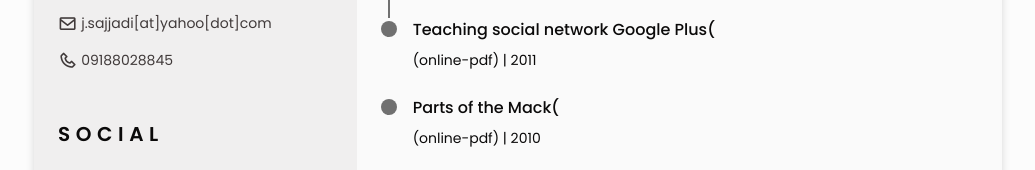
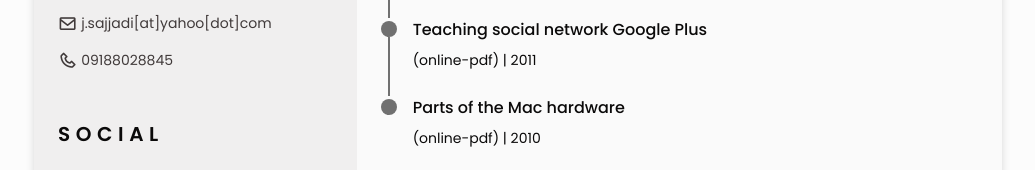
Before and after one commit to javadsajjadi/cv, a plain HTML site: page index.html in a window 1280 px wide. Shown: the part 421-591 px from the top of the page, without its empty margins (122-1157 px from the left). Drawn offline with nearby package versions, Linux system fonts and the light colour scheme.

Commit message:
Update index.html

```diff
--- a/index.html
+++ b/index.html
@@ -278,11 +278,11 @@ association.</span>
                             <div class="experience__content">
                                 <div class="experience__time">
                                    <span class="experience__rounder"></span>
-                                   <!-- <span class="experience__line"></span>            -->
+                                    <span class="experience__line"></span>
                                 </div>
 
                                 <div class="experience__data bd-grid">
-                                    <h3 class="experience__title">Teaching social network Google Plus(</h3>
+                                    <h3 class="experience__title">Teaching social network Google Plus</h3>
                                     <span class="experience__company">(online-pdf) | 2011</span>
 
                                 </div>
@@ -295,7 +295,7 @@ association.</span>
                                 </div>
 
                                 <div class="experience__data bd-grid">
-                                    <h3 class="experience__title">Parts of the Mack(</h3>
+                                    <h3 class="experience__title">Parts of the Mac hardware</h3>
                                     <span class="experience__company">(online-pdf) | 2010</span>
 
                                 </div>
```
